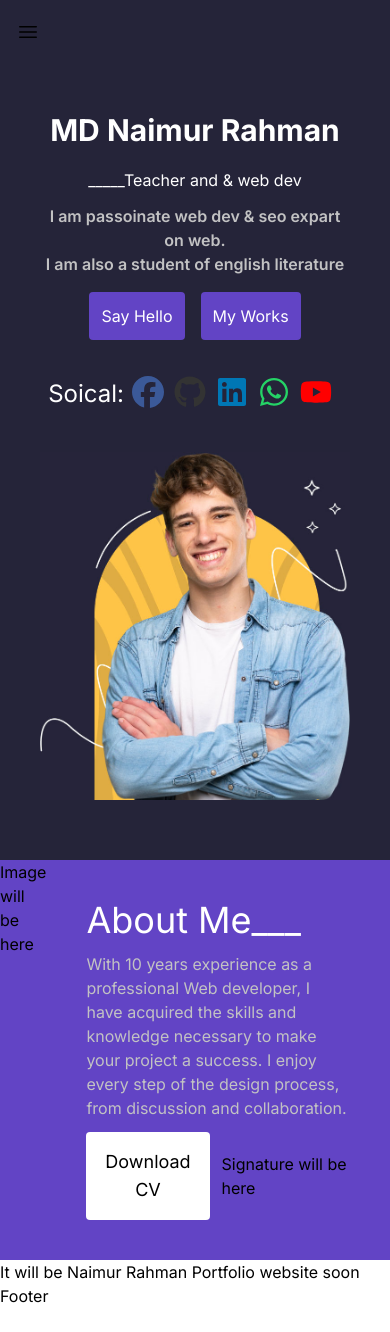
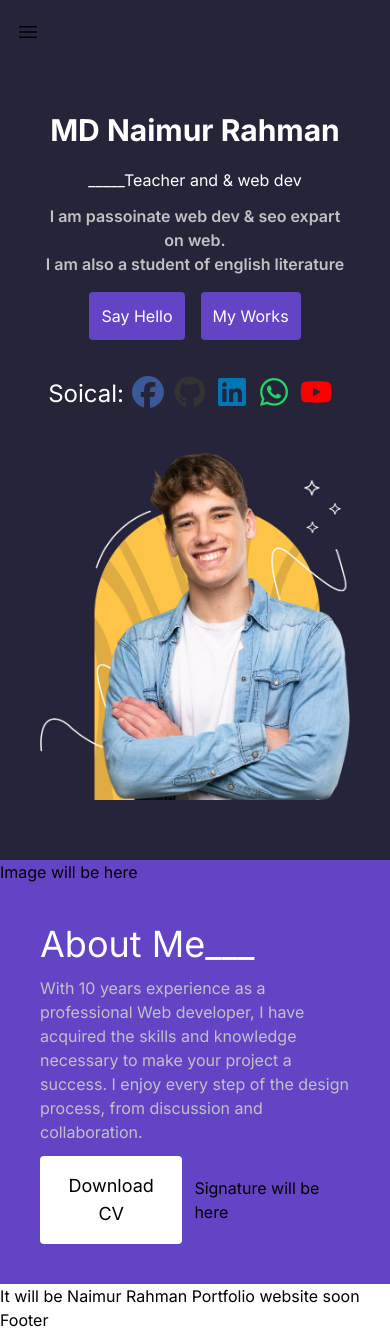
Before and after one commit to naimur202165/naimur-portfolio-nextjs, a Next.js app: page / in a window 390 px wide. Before the commit the page ends 1308 px from the top, so only its background shows below. Built offline with nearby package versions, Linux system fonts and the light colour scheme.

Commit message:
images are compelted

```diff
--- a/src/components/AboutMe/AboutMe.js
+++ b/src/components/AboutMe/AboutMe.js
@@ -4,7 +4,7 @@ export default function AboutMe() {
   return (
     <>
       <div className="bg-pink">
-        <div className="flex ">
+        <div className="lg:flex justify-center">
           <div className="">Image will be here</div>
           <div className="p-10">
             <div>
```
